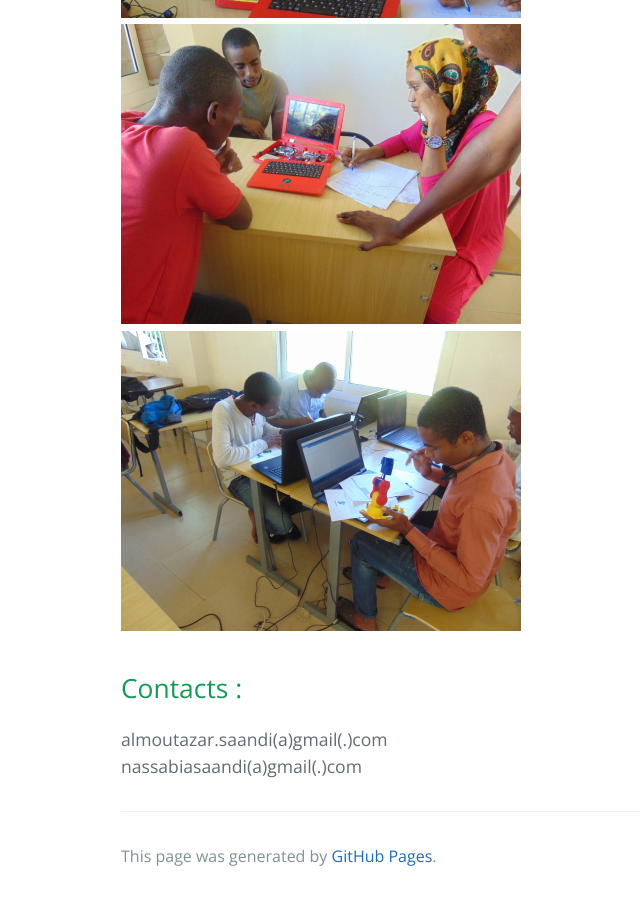
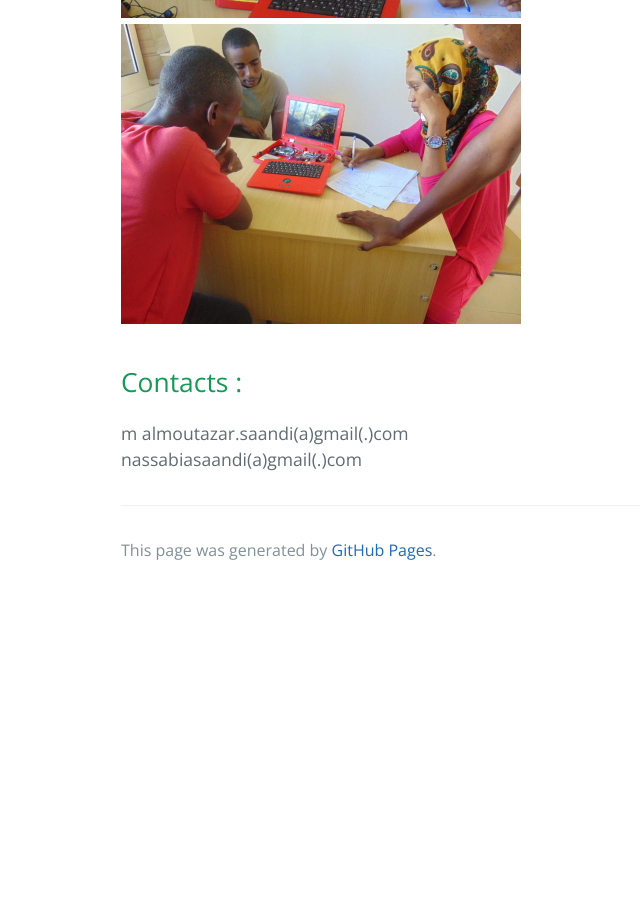
Before and after one commit to tech-num/tech-num.github.io, a Jekyll site: the page built from index.md, in a window 1280 px wide and 900 px high, scrolled down 610 px. Shown: the whole window, without its empty margins (103-743 px from the left). Built offline with Jekyll 4.4.1, drawn with Linux system fonts in a browser that asks for light colours; after the commit the page ends 1204 px from its top, so only the background shows below that.

Commit message:
Update index.md

```diff
--- a/index.md
+++ b/index.md
@@ -13,12 +13,9 @@ _Site en construction ..._
   <div class="column">
     <img src="local/images/5.jpg" alt="Forest" width="400">
   </div>
-  <div class="column">
-    <img src="local/images/8.jpg" alt="Mountains" width="400">
-  </div>
 </div>
 
 ## Contacts :
-
+m
 almoutazar.saandi(a)gmail(.)com <br>
 nassabiasaandi(a)gmail(.)com
```
